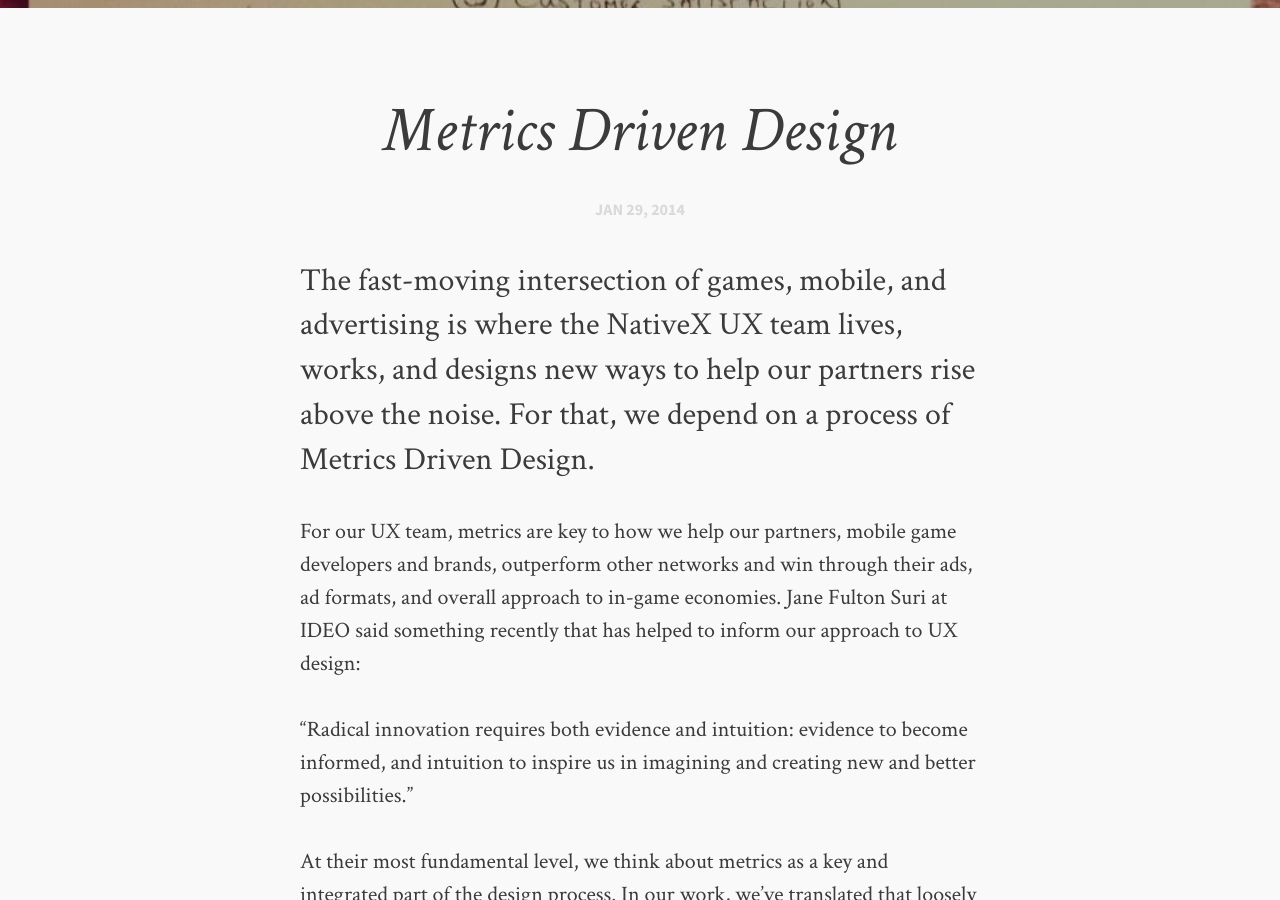
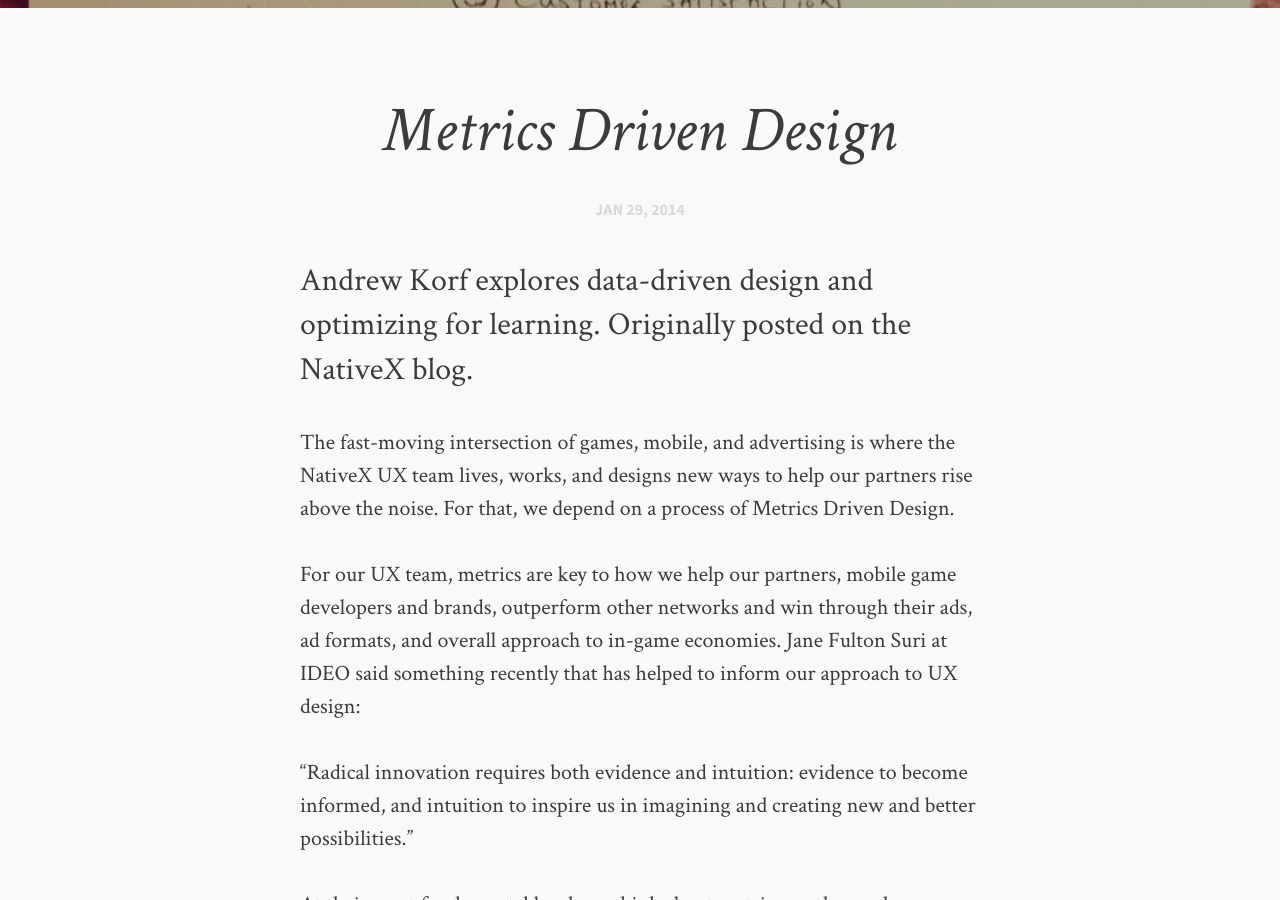
Before and after one commit to designmetrics/designmetrics.github.io, a Jekyll site: the page built from _posts/2014-01-29-metrics-driven-design.md, in a window 1280 px wide and 900 px high, scrolled down 542 px. Built offline with Jekyll 4.4.1, drawn with Linux system fonts in a browser that asks for light colours; comment, search, counter and statistics services are not loaded.

Commit message:
new post

```diff
--- a/_posts/2014-01-29-metrics-driven-design.md
+++ b/_posts/2014-01-29-metrics-driven-design.md
@@ -2,12 +2,14 @@
 layout: post
 title: Metrics Driven Design
 author: andrew_korf
-description: "The fast-moving intersection of games, mobile, and advertising is where the NativeX UX team lives, works, and designs new ways to help our partners rise above the noise. For that, we depend on a process of Metrics Driven Design."
+description: "Andrew Korf explores data-driven design and optimizing for learning.  Originally posted on the NativeX blog."
 category: articles
 tags: [design, metrics, frameworks]
 image:
   feature: metrics-driven-design.jpg
 ---
+The fast-moving intersection of games, mobile, and advertising is where the NativeX UX team lives, works, and designs new ways to help our partners rise above the noise. For that, we depend on a process of Metrics Driven Design.
+
 For our UX team, metrics are key to how we help our partners, mobile game developers and brands, outperform other networks and win through their ads, ad formats, and overall approach to in-game economies. Jane Fulton Suri at IDEO said something recently that has helped to inform our approach to UX design:
 
 “Radical innovation requires both evidence and intuition: evidence to become informed, and intuition to inspire us in imagining and creating new and better possibilities.”
```
Also changed, not shown: _posts/2014-02-19-subjective-design-and-objective-design.md (+3 -0 lines).
